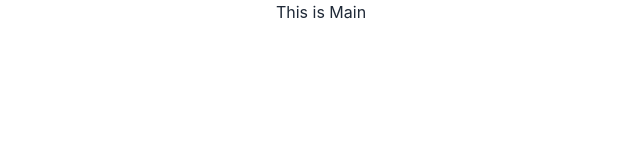
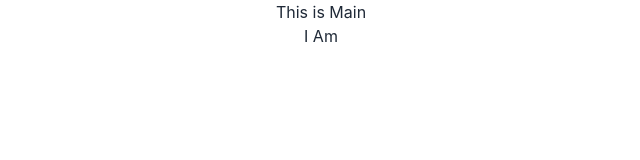
Before and after one commit to khsultana/b610-learning-platform-client-side-khsultana, a React (Create React App) app: page / in a window 1280 px wide. Shown: the top 160 px of the page, without its empty margins (319-959 px from the left). Built offline with nearby package versions, Linux system fonts and the light colour scheme.

Commit message:
ignore this commit

```diff
--- a/src/Layout/Main.js
+++ b/src/Layout/Main.js
@@ -4,6 +4,7 @@ const Main = () => {
   return (
     <div>
       <h2>This is Main</h2>
+      <h1>I Am </h1>
     </div>
   );
 };
```
